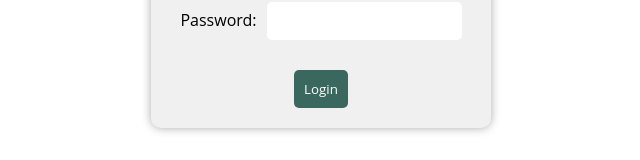
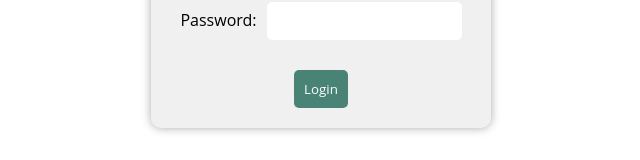
Before and after one commit to fsfampo/Team-15, a React (Create React App) app: page /Login in a window 1280 px wide. In both pictures the pointer is over the button "Login". Shown: the part 387-547 px from the top of the page, without its empty margins (319-959 px from the left). Built offline with nearby package versions, Linux system fonts and the light colour scheme; a web font is replaced by a local one.

Commit message:
more styling fixes

```diff
--- a/src/components/login.css
+++ b/src/components/login.css
@@ -44,7 +44,7 @@
   }
 
   .login-form button:hover {
-    background-color: #3B685E;
+    background-color: #498376;
   }
 
 
```
